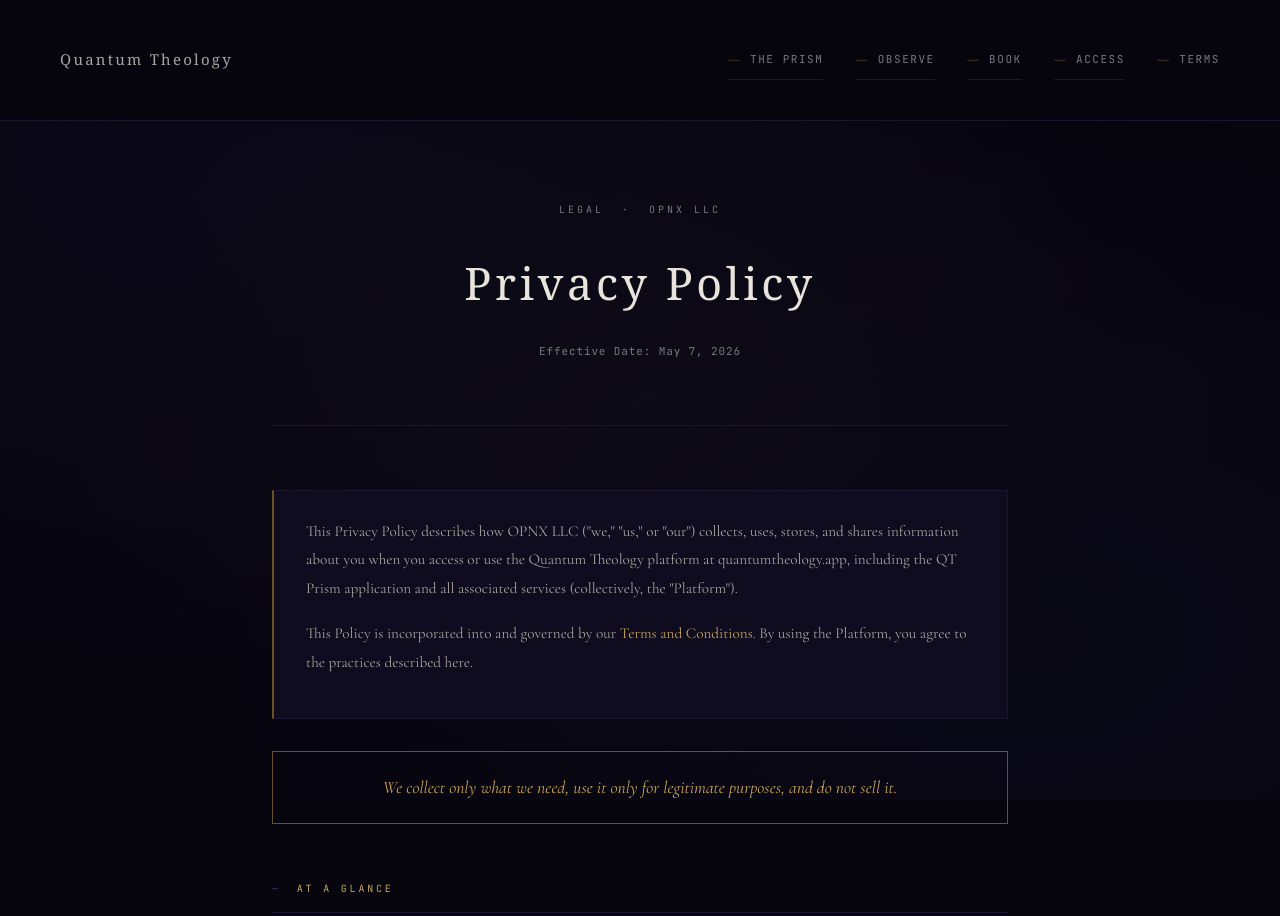
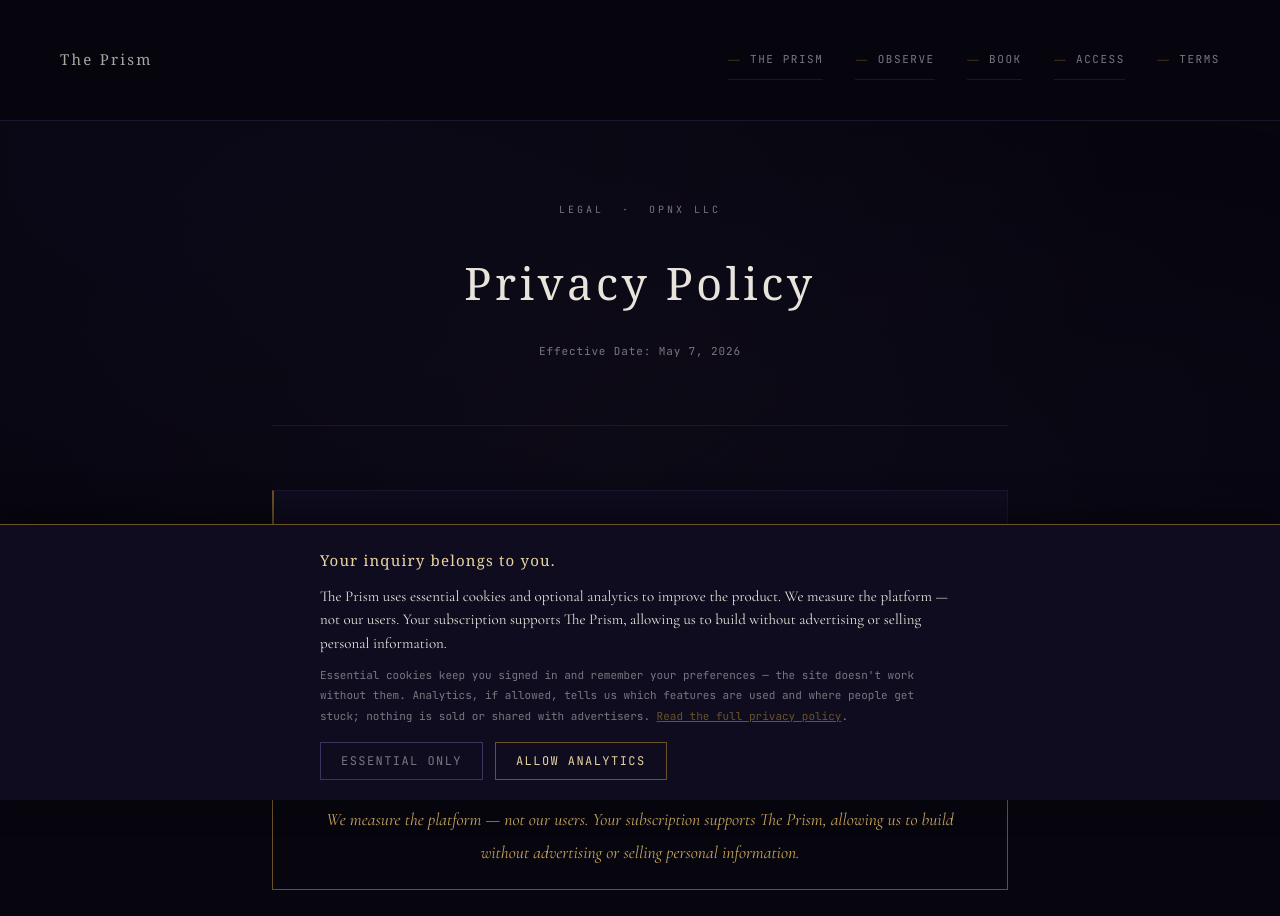
Before and after one commit to OPNXTalent/qt-proxy, a website: page privacy.html in a window 1280 px wide. Shown: the top 916 px of the page. Drawn offline with nearby package versions, Linux system fonts and the light colour scheme; a web font is replaced by a local one.

Commit message:
Update privacy.html

```diff
--- a/privacy.html
+++ b/privacy.html
@@ -3,8 +3,8 @@
 <head>
   <meta charset="UTF-8" />
   <meta name="viewport" content="width=device-width, initial-scale=1.0" />
-  <title>Privacy Policy — Quantum Theology</title>
-  <meta name="description" content="Privacy Policy for the Quantum Theology platform by OPNX LLC." />
+  <title>Privacy Policy — The Prism</title>
+  <meta name="description" content="Privacy Policy for The Prism platform by OPNX LLC." />
   <link rel="preconnect" href="https://fonts.googleapis.com" />
   <link href="https://fonts.googleapis.com/css2?family=Cormorant+Garamond:ital,wght@0,300;0,400;0,500;0,600;1,300;1,400;1,500&family=Cormorant+SC:wght@300;400;500&family=JetBrains+Mono:wght@300;400&display=swap" rel="stylesheet" />
   <style>
@@ -257,7 +257,7 @@
 <body>
 
 <header>
-  <a href="/" class="wordmark">Quantum Theology</a>
+  <a href="/" class="wordmark">The Prism</a>
   <ul class="header-links">
     <li><a href="/#prism">The Prism</a></li>
     <li><a href="/#observe">Observe</a></li>
@@ -275,12 +275,12 @@
   </div>
 
   <div class="preamble">
-    <p>This Privacy Policy describes how OPNX LLC ("we," "us," or "our") collects, uses, stores, and shares information about you when you access or use the Quantum Theology platform at quantumtheology.app, including the QT Prism application and all associated services (collectively, the "Platform").</p>
+    <p>This Privacy Policy describes how OPNX LLC ("we," "us," or "our") collects, uses, stores, and shares information about you when you access or use The Prism platform at theprism.io, including the AI interpretation application and all associated services (collectively, the "Platform").</p>
     <p>This Policy is incorporated into and governed by our <a href="/terms">Terms and Conditions</a>. By using the Platform, you agree to the practices described here.</p>
   </div>
 
   <div class="commitment">
-    <p>We collect only what we need, use it only for legitimate purposes, and do not sell it.</p>
+    <p>Your inquiry belongs to you. The Prism uses essential cookies and optional analytics to improve the product. We measure the platform — not our users. Your subscription supports The Prism, allowing us to build without advertising or selling personal information.</p>
   </div>
 
   <section>
@@ -291,7 +291,7 @@
       <tr><td>Why we collect it</td><td>To deliver the Platform, manage subscriptions, and maintain security</td></tr>
       <tr><td>Who we share it with</td><td>Supabase, Stripe, Vercel, and Anthropic — no others</td></tr>
       <tr><td>Do we sell your data?</td><td>No. Never.</td></tr>
-      <tr><td>Tracking / ads</td><td>No behavioral tracking or advertising cookies at this time</td></tr>
+      <tr><td>Tracking / ads</td><td>No advertising cookies, ever. Optional analytics only if you consent — see Section 5</td></tr>
       <tr><td>Data retention</td><td>30–90 days post-cancellation by tier; 7 years for billing records</td></tr>
       <tr><td>Your rights</td><td>Access, correction, deletion, portability, opt-out</td></tr>
       <tr><td>EU / UK users</td><td>Full GDPR rights apply — see Section 8</td></tr>
@@ -306,7 +306,7 @@
       <li>Email address — used for account authentication, subscription management, and platform communications;</li>
       <li>Payment information — collected and processed by Stripe; we do not store your full payment card details on our systems;</li>
       <li>Subscription tier selection and billing preferences;</li>
-      <li>Any content you submit through the Platform, including queries entered into the QT Prism dialogue tool, notes, and documents you upload.</li>
+      <li>Any content you submit through the Platform, including queries entered into the Prism interpreter, notes, and documents you upload.</li>
     </ul>
     <h3>1.2 &nbsp;Information Collected Automatically</h3>
     <p>When you use the Platform, we and our service providers may automatically collect:</p>
@@ -328,7 +328,7 @@
     <h2><span class="sec-num">02</span> How We Use Your Information</h2>
     <ul>
       <li><strong>Account and subscription management</strong> — Creating and maintaining your account, validating access, enforcing query limits, and processing billing events;</li>
-      <li><strong>Platform delivery</strong> — Routing your queries to the QT Prism AI system, storing conversation history within your tier's retention window, and enabling PDF export and keyword search;</li>
+      <li><strong>Platform delivery</strong> — Routing your queries to the Prism interpretation system, storing conversation history within your tier's retention window, and enabling PDF export and keyword search;</li>
       <li><strong>Communications</strong> — Sending transactional emails including confirmations, payment receipts, lapse notifications, and material policy updates. We do not send marketing emails without your explicit opt-in;</li>
       <li><strong>Security and abuse prevention</strong> — Monitoring for unauthorized access, circumvention of access controls, and patterns of misuse;</li>
       <li><strong>Platform improvement</strong> — Understanding how the Platform is used in aggregate to inform content development and technical stability;</li>
@@ -373,12 +373,12 @@
 
   <section>
     <h2><span class="sec-num">05</span> Cookies and Tracking Technologies</h2>
-    <h3>5.1 &nbsp;Current Use</h3>
-    <p>The Platform currently uses only essential cookies and session tokens. These are strictly necessary for authentication and subscription access control. We do not use advertising cookies, behavioral tracking cookies, or social media tracking pixels at this time.</p>
-    <h3>5.2 &nbsp;Future Analytics</h3>
-    <p>We intend to introduce analytics tools to understand subscriber engagement. Before deploying any non-essential tracking, we will update this Policy, notify active subscribers, and implement a consent mechanism where required by law.</p>
+    <h3>5.1 &nbsp;Essential Cookies</h3>
+    <p>The Platform uses essential cookies and session tokens strictly necessary for authentication and subscription access control. These cannot be disabled without preventing login and subscription access, and are never used for advertising, behavioral tracking, or social media tracking pixels.</p>
+    <h3>5.2 &nbsp;Optional Analytics</h3>
+    <p>You may choose to allow optional analytics cookies via the consent notice presented on your first visit, or at any time through the "Cookie Settings" link in the site footer. If enabled, these help us understand which features are used and where people encounter friction, in aggregate — never to identify you individually, build an advertising profile, or share data with advertisers. Analytics remain off by default and are only ever active if you actively opt in.</p>
     <h3>5.3 &nbsp;Managing Cookies</h3>
-    <p>You may configure your browser to block or delete cookies at any time. Blocking essential session cookies will prevent login and subscription access.</p>
+    <p>You may change your analytics choice at any time via "Cookie Settings" in the site footer, or configure your browser to block or delete cookies generally. Blocking essential session cookies will prevent login and subscription access.</p>
   </section>
 
   <section>
@@ -396,7 +396,7 @@
   <section>
     <h2><span class="sec-num">07</span> Your Rights and Choices</h2>
     <h3>7.1 &nbsp;Access and Correction</h3>
-    <p>You may request a copy of the personal data we hold about you, or request correction of inaccurate information, by contacting us at <a href="mailto:support@quantumtheology.app">support@quantumtheology.app</a>. We will respond within 30 days.</p>
+    <p>You may request a copy of the personal data we hold about you, or request correction of inaccurate information, by contacting us at <a href="mailto:support@opnxllc.com">support@opnxllc.com</a>. We will respond within 30 days.</p>
     <h3>7.2 &nbsp;Deletion</h3>
     <p>You may request deletion of your personal data at any time, subject to our post-cancellation retention timelines and any legal obligations requiring us to retain certain records.</p>
     <h3>7.3 &nbsp;Data Portability</h3>
@@ -404,23 +404,23 @@
     <h3>7.4 &nbsp;Opt-Out of Communications</h3>
     <p>You may opt out of non-essential communications at any time via the unsubscribe link in any email or by contacting us directly. Transactional communications related to your subscription cannot be opted out of while your account is active.</p>
     <h3>7.5 &nbsp;Account Deletion</h3>
-    <p>To request full account deletion, contact us at <a href="mailto:support@quantumtheology.app">support@quantumtheology.app</a>. We will confirm deletion within 30 days, subject to the retention schedules in Section 4.</p>
+    <p>To request full account deletion, contact us at <a href="mailto:support@opnxllc.com">support@opnxllc.com</a>. We will confirm deletion within 30 days, subject to the retention schedules in Section 4.</p>
   </section>
 
   <section>
     <h2><span class="sec-num">08</span> EU and UK Users — GDPR</h2>
     <h3>8.1 &nbsp;Data Controller</h3>
-    <p>For users in the EU, EEA, or UK, the data controller is OPNX LLC, reachable at <a href="mailto:support@quantumtheology.app">support@quantumtheology.app</a>.</p>
+    <p>For users in the EU, EEA, or UK, the data controller is OPNX LLC, reachable at <a href="mailto:support@opnxllc.com">support@opnxllc.com</a>.</p>
     <h3>8.2 &nbsp;Lawful Bases for Processing</h3>
     <ul>
       <li><strong>Contract performance</strong> — Processing your email, subscription tier, and billing data to deliver services you have purchased;</li>
       <li><strong>Legitimate interests</strong> — Processing usage data for security, abuse prevention, and platform improvement;</li>
       <li><strong>Legal obligation</strong> — Retaining financial and billing records as required by applicable tax law;</li>
-      <li><strong>Consent</strong> — Where we deploy optional analytics, we will seek your prior consent and provide a withdrawal mechanism.</li>
+      <li><strong>Consent</strong> — Optional analytics only run if you actively consent via the cookie notice; you may withdraw that consent at any time through "Cookie Settings" in the site footer.</li>
     </ul>
     <h3>8.3 &nbsp;Your GDPR Rights</h3>
     <p>In addition to the rights in Section 7, EU and UK users have the right to restriction of processing, the right to object to processing based on legitimate interests, and the right to lodge a complaint with your national supervisory authority.</p>
-    <p>To exercise any GDPR right, contact us at <a href="mailto:support@quantumtheology.app">support@quantumtheology.app</a>. We will respond within 30 days. For complex requests we may extend by an additional 60 days with notice.</p>
+    <p>To exercise any GDPR right, contact us at <a href="mailto:support@opnxllc.com">support@opnxllc.com</a>. We will respond within 30 days. For complex requests we may extend by an additional 60 days with notice.</p>
     <h3>8.4 &nbsp;International Data Transfers</h3>
     <p>Your data is processed and stored in the United States. We rely on the following mechanisms for EU/UK transfers:</p>
     <ul>
@@ -446,22 +446,123 @@
     <p>Questions, requests, or concerns regarding this Privacy Policy should be directed to:</p>
     <div class="contact-block">
       <p class="contact-org">OPNX LLC</p>
-      <p>Email: <a href="mailto:support@quantumtheology.app">support@quantumtheology.app</a></p>
-      <p>Website: <a href="https://quantumtheology.app">quantumtheology.app</a></p>
+      <p>Email: <a href="mailto:support@opnxllc.com">support@opnxllc.com</a></p>
+      <p>Website: <a href="https://theprism.io">theprism.io</a></p>
     </div>
   </section>
 </main>
 
 <footer>
-  <a href="/" class="footer-mark">Quantum Theology</a>
+  <a href="/" class="footer-mark">The Prism</a>
   <div class="footer-copy">
     OPNX LLC &nbsp;·&nbsp; © 2026 All Rights Reserved
     <span class="sep">·</span>
     <a href="/terms">Terms</a>
     <span class="sep">·</span>
     <a href="/privacy">Privacy</a>
+    <span class="sep">·</span>
+    <a href="javascript:void(0)" onclick="window.reopenCookieConsent && window.reopenCookieConsent()">Cookie Settings</a>
   </div>
 </footer>
 
+<!-- ══════════════════════════════════════════════════════════════════
+     Cookie consent — portable block, identical on every page.
+     ══════════════════════════════════════════════════════════════════ -->
+<style>
+  #cookieConsent {
+    position: fixed;
+    left: 0; right: 0; bottom: 0;
+    background: var(--surface);
+    border-top: 1px solid var(--gold-dim);
+    padding: 22px 24px calc(20px + env(safe-area-inset-bottom));
+    z-index: 3000;
+    display: none;
+    box-shadow: 0 -8px 30px rgba(0,0,0,0.5);
+  }
+  #cookieConsent.visible { display: block; }
+  .cookie-inner { max-width: 640px; margin: 0 auto; }
+  .cookie-inner h3 {
+    font-family: var(--cormorant-sc);
+    font-size: 15px;
+    letter-spacing: 0.08em;
+    color: var(--gold-pale);
+    margin: 0 0 10px;
+    font-weight: 400;
+  }
+  .cookie-inner p {
+    font-family: var(--cormorant);
+    font-size: 15px;
+    line-height: 1.55;
+    color: var(--text);
+    margin: 0 0 6px;
+  }
+  .cookie-inner .cookie-fine {
+    font-family: var(--mono);
+    font-size: 11px;
+    color: var(--text-muted);
+    margin-top: 10px;
+  }
+  .cookie-fine a { color: var(--gold-dim); text-decoration: underline; }
+  .cookie-actions { display: flex; gap: 12px; margin-top: 16px; flex-wrap: wrap; }
+  .cookie-btn {
+    font-family: var(--mono);
+    font-size: 12px;
+    letter-spacing: 0.12em;
+    text-transform: uppercase;
+    padding: 10px 20px;
+    cursor: pointer;
+    background: transparent;
+    transition: all 0.2s;
+  }
+  .cookie-btn-primary { border: 1px solid var(--gold-dim); color: var(--gold-pale); }
+  .cookie-btn-primary:hover { border-color: var(--gold); background: rgba(201,165,90,0.08); }
+  .cookie-btn-secondary { border: 1px solid var(--border-lit); color: var(--text-muted); }
+  .cookie-btn-secondary:hover { color: var(--text); border-color: var(--text-muted); }
+</style>
+
+<div id="cookieConsent">
+  <div class="cookie-inner">
+    <h3>Your inquiry belongs to you.</h3>
+    <p>The Prism uses essential cookies and optional analytics to improve the product. We measure the platform — not our users. Your subscription supports The Prism, allowing us to build without advertising or selling personal information.</p>
+    <div class="cookie-fine">Essential cookies keep you signed in and remember your preferences — the site doesn't work without them. Analytics, if allowed, tells us which features are used and where people get stuck; nothing is sold or shared with advertisers. <a href="/privacy.html">Read the full privacy policy</a>.</div>
+    <div class="cookie-actions">
+      <button class="cookie-btn cookie-btn-secondary" onclick="setCookieConsent('essential')">Essential Only</button>
+      <button class="cookie-btn cookie-btn-primary" onclick="setCookieConsent('analytics')">Allow Analytics</button>
+    </div>
+  </div>
+</div>
+
+<script>
+  (function initCookieConsent() {
+    var STORAGE_KEY = 'prism_cookie_consent';
+
+    window.setCookieConsent = function(choice) {
+      localStorage.setItem(STORAGE_KEY, choice);
+      var banner = document.getElementById('cookieConsent');
+      if (banner) banner.classList.remove('visible');
+      applyConsent(choice);
+    };
+
+    function applyConsent(choice) {
+      if (choice === 'analytics') {
+        // e.g. load your chosen privacy-respecting analytics script here
+      }
+    }
+
+    window.reopenCookieConsent = function() {
+      var banner = document.getElementById('cookieConsent');
+      if (banner) banner.classList.add('visible');
+    };
+
+    var existing = localStorage.getItem(STORAGE_KEY);
+    if (existing) {
+      applyConsent(existing);
+    } else {
+      var banner = document.getElementById('cookieConsent');
+      if (banner) banner.classList.add('visible');
+    }
+  })();
+</script>
+
 </body>
 </html>
```
